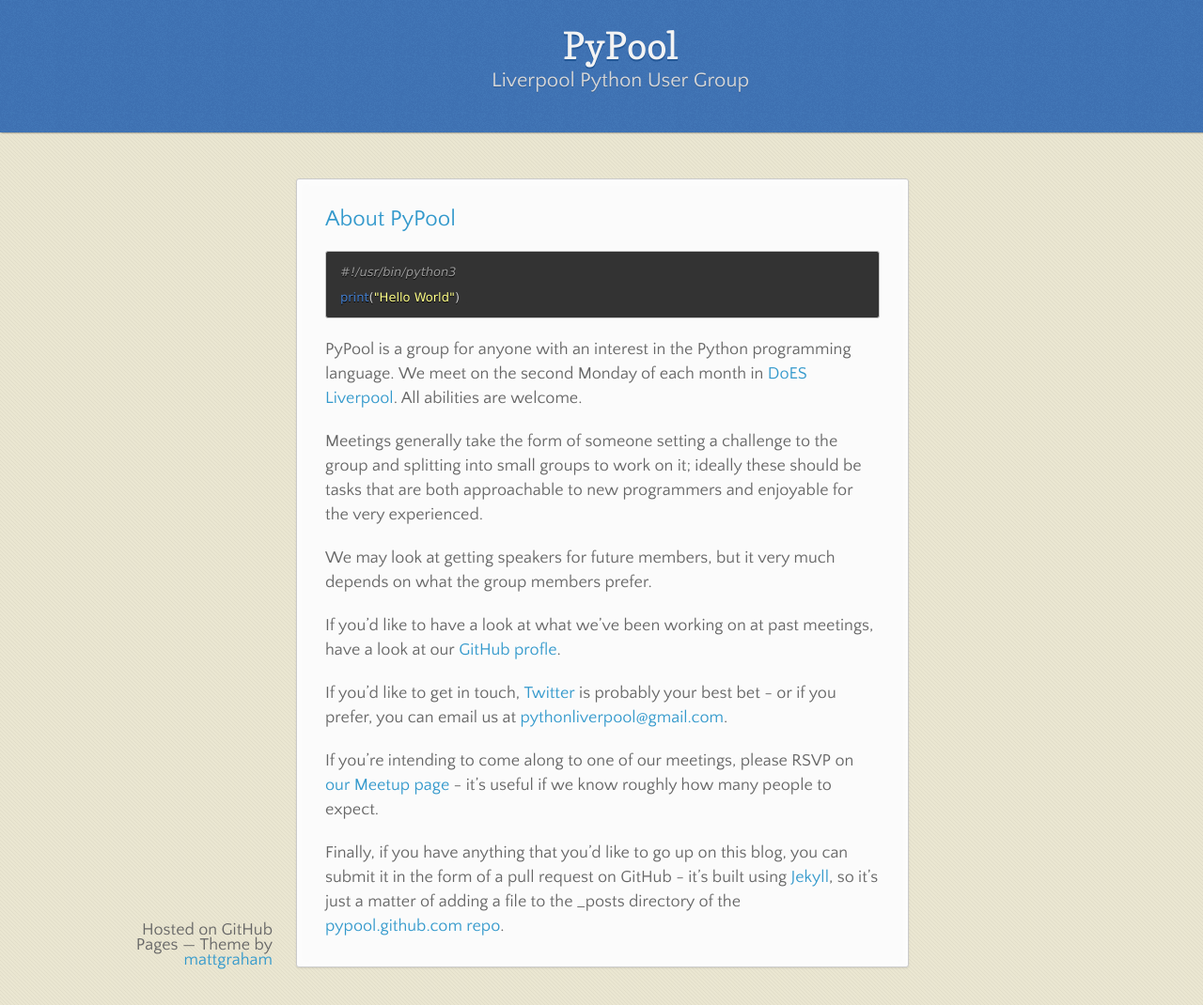
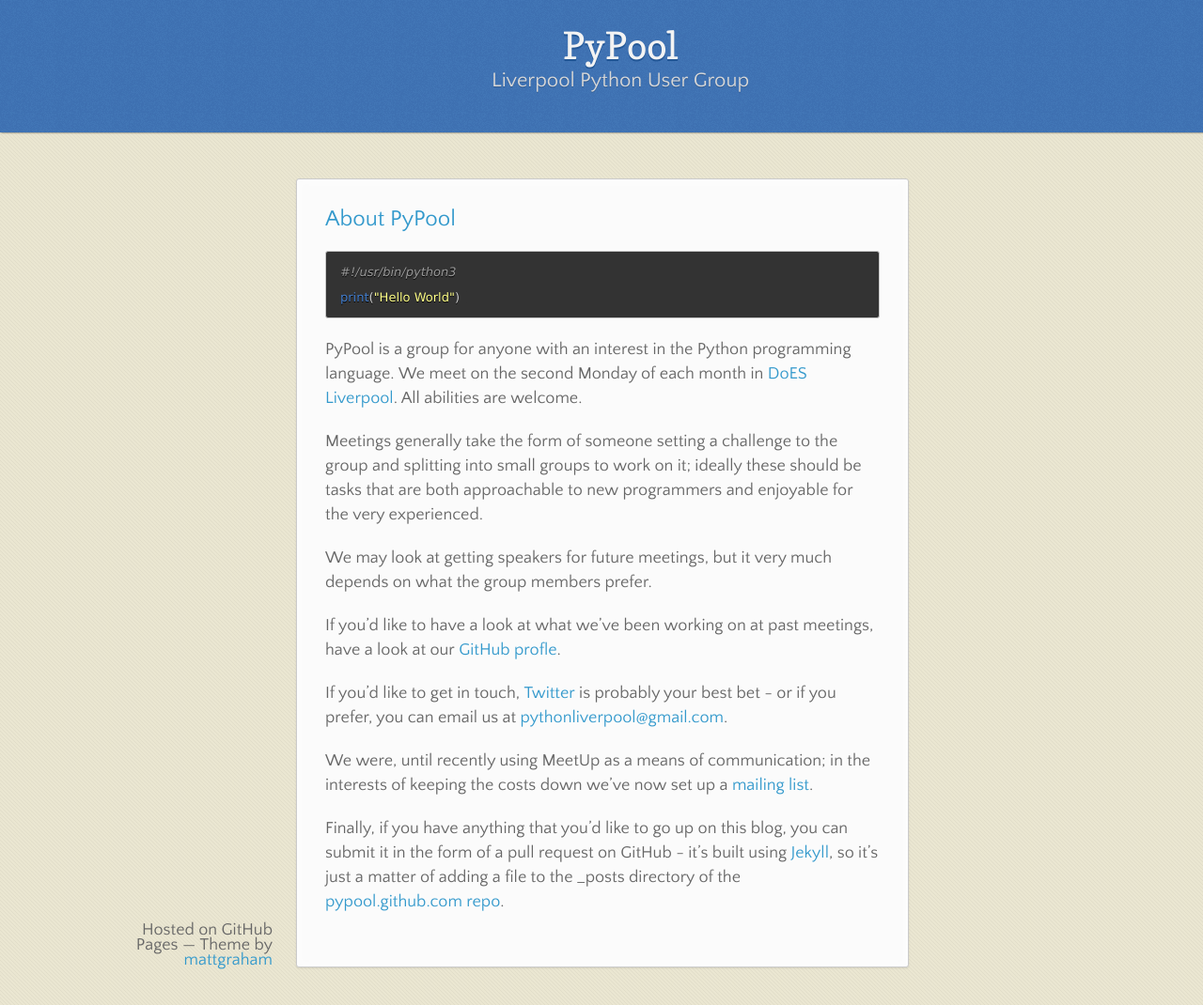
Before and after one commit to PyPool/pypool.github.com, a Jekyll site: the page built from _posts/2013-11-14-about.markdown, in a window 1280 px wide and 1070 px high. Shown: the whole window at 94% size. Built offline with Jekyll 4.4.1, drawn with Linux system fonts in a browser that asks for light colours; nearby versions of some CDN libraries; Markdown is read by kramdown in place of the engine named in the settings.

Commit message:
Update 2013-11-14-about.markdown

```diff
--- a/_posts/2013-11-14-about.markdown
+++ b/_posts/2013-11-14-about.markdown
@@ -13,12 +13,12 @@ PyPool is a group for anyone with an interest in the Python programming language
 
 Meetings generally take the form of someone setting a challenge to the group and splitting into small groups to work on it; ideally these should be tasks that are both approachable to new programmers and enjoyable for the very experienced.
 
-We may look at getting speakers for future members, but it very much depends on what the group members prefer.
+We may look at getting speakers for future meetings, but it very much depends on what the group members prefer.
 
 If you'd like to have a look at what we've been working on at past meetings, have a look at our [GitHub profle](https://github.com/pypool).
 
 If you'd like to get in touch, [Twitter](http://twitter.com/pypool) is probably your best bet - or if you prefer, you can email us at <pythonliverpool@gmail.com>.
 
-If you're intending to come along to one of our meetings, please RSVP on [our Meetup page](http://www.meetup.com/PyPool/) - it's useful if we know roughly how many people to expect.
+We were, until recently using MeetUp as a means of communication; in the interests of keeping the costs down we've now set up a [mailing list](http://lists.pypool.org/mailman/listinfo/pypool-general).
 
 Finally, if you have anything that you'd like to go up on this blog, you can submit it in the form of a pull request on GitHub - it's built using [Jekyll](http://jekyllrb.com/), so it's just a matter of adding a file to the _posts directory of the [pypool.github.com repo](https://github.com/PyPool/pypool.github.com).
```
